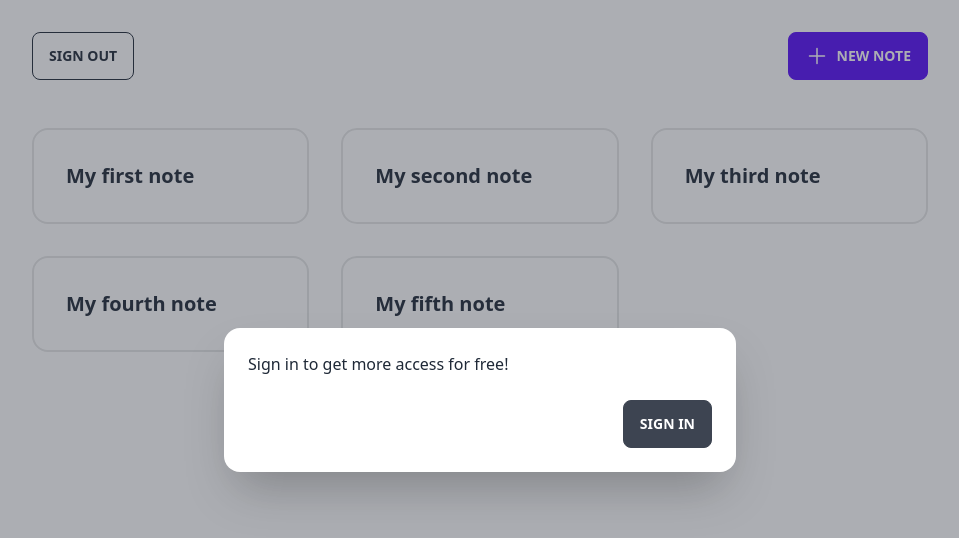
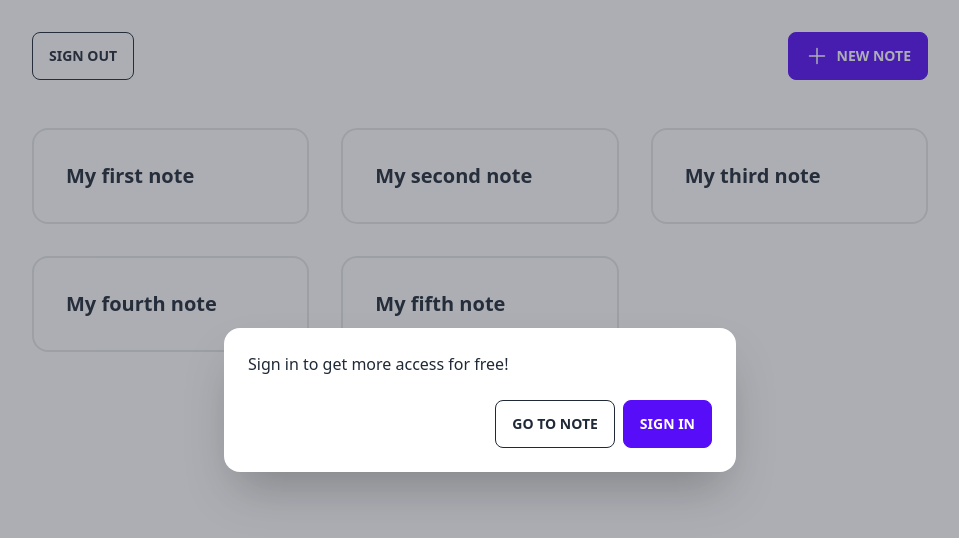
Before and after one commit to azmy60/mnote, a Next.js app: page /dashboard in a window 1280 px wide. Shown: the top 538 px of the page, without its empty margins (160-1119 px from the left). Built offline with nearby package versions, Linux system fonts and the light colour scheme; no server answers.

Commit message:
Button to note

```diff
--- a/src/pages/dashboard.tsx
+++ b/src/pages/dashboard.tsx
@@ -60,7 +60,8 @@ const Dashboard: NextPage = () => {
         <div className="modal-box">
           <p>Sign in to get more access for free!</p>
           <div className="modal-action">
-            <button onClick={() => signIn()} className="btn">
+            <Link href="/"><a className="btn btn-outline">Go to note</a></Link>
+            <button onClick={() => signIn()} className="btn btn-primary">
               Sign In
             </button>
           </div>
```
